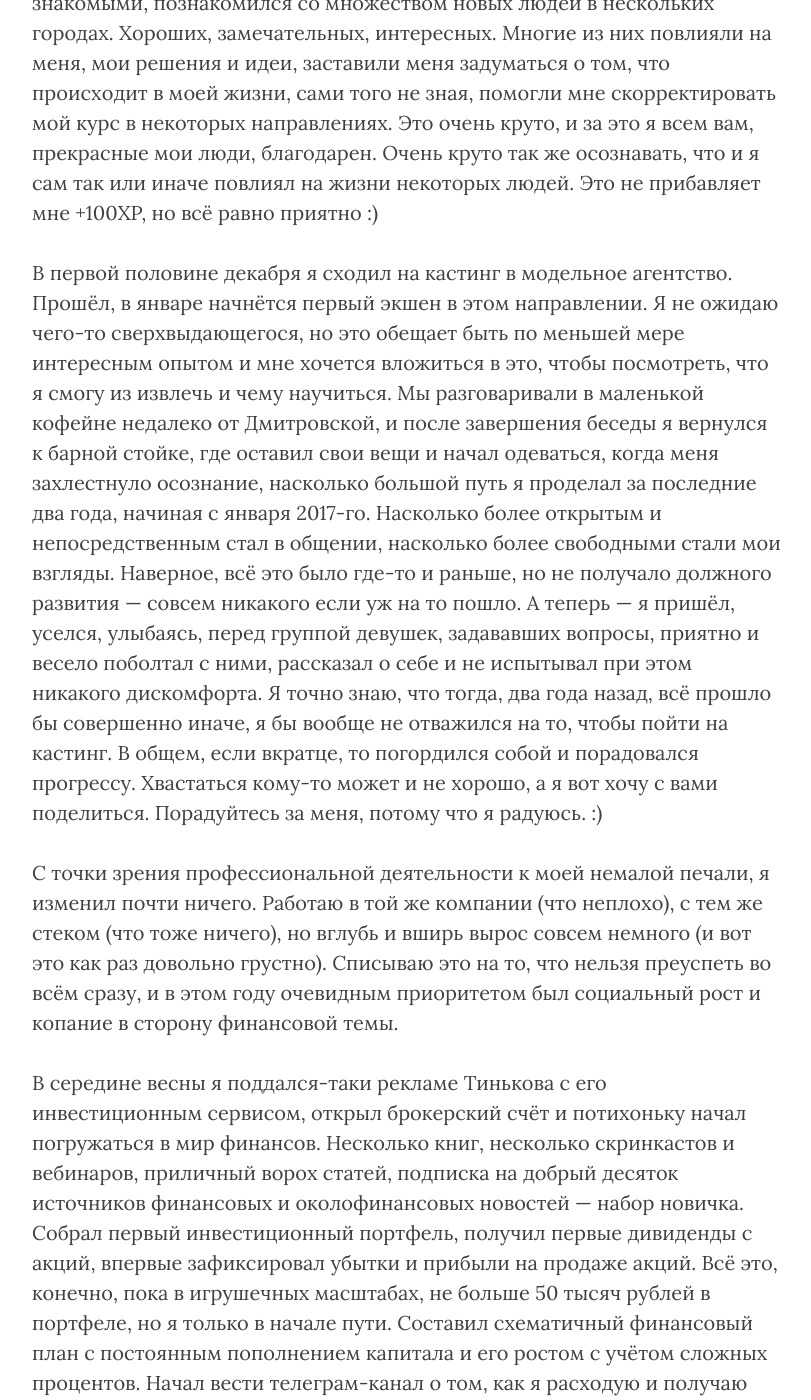
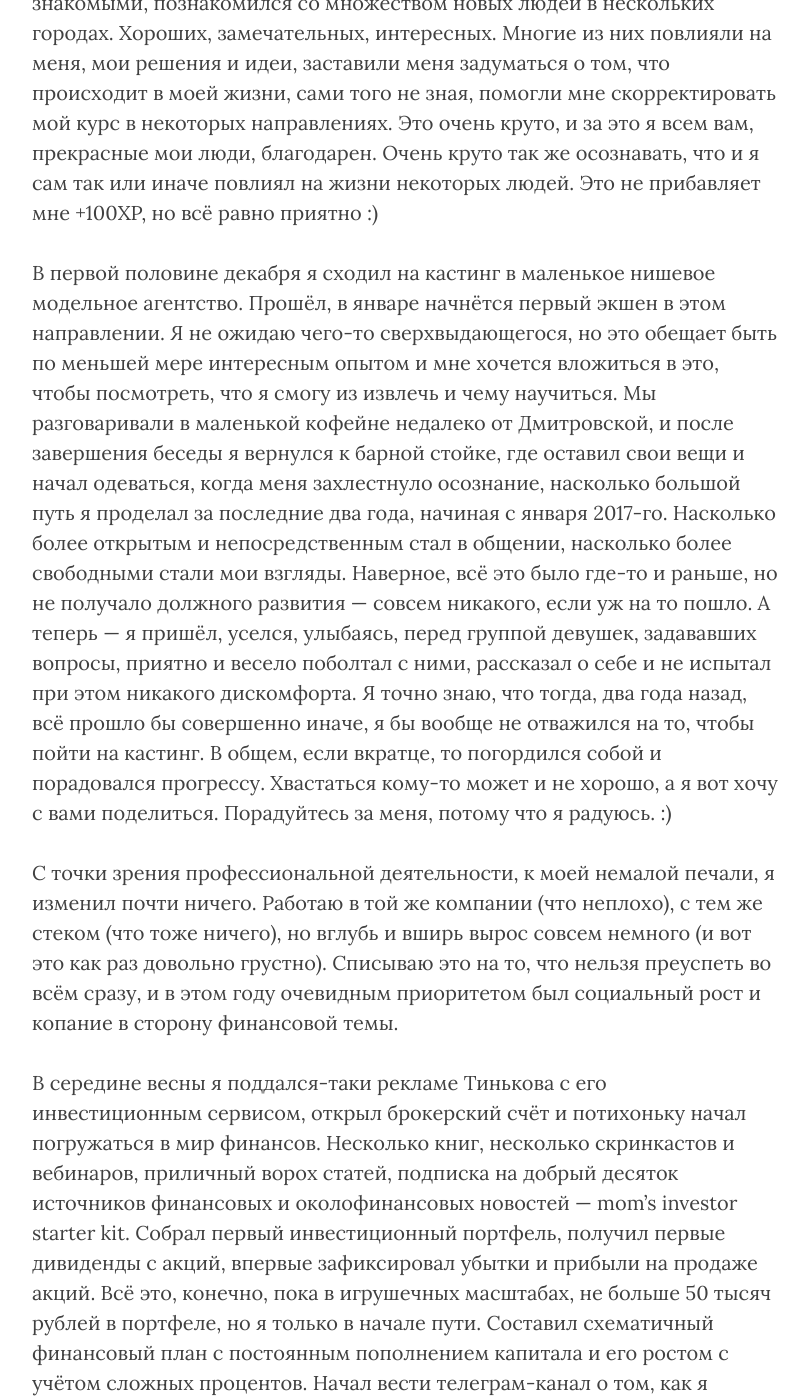
Before and after one commit to Freika/freika.github.io, a Jekyll site: the page built from _posts/2018-12-18-itogi-2018.md, in a window 1280 px wide and 1400 px high, scrolled down 4915 px. Shown: the whole window, without its empty margins (233-1044 px from the left). Built offline with Jekyll 4.4.1, drawn with Linux system fonts in a browser that asks for light colours; nearby versions of some CDN libraries; comment, search, counter and statistics services are not loaded; some of the changed text lies outside the part shown.

Commit message:
Update post.

```diff
--- a/_posts/2018-12-18-itogi-2018.md
+++ b/_posts/2018-12-18-itogi-2018.md
@@ -51,21 +42,19 @@
 
 Как всегда, люди решают. Я всю свою осознанную жизнь считал себя интровертом, но в этом году, с учётом повторяющихся время от времени замечаний в духе "а ты, видимо, экстраверт, да?", этот момент стоит, пожалуй, пересмотреть. Знакомства, общение, люди, всё это влияет на жизнь больше, чем можно было бы подумать. Я развиртуалился со старыми знакомыми, познакомился со множеством новых людей в нескольких городах. Хороших, замечательных, интересных. Многие из них повлияли на меня, мои решения и идеи, заставили меня задуматься о том, что происходит в моей жизни, сами того не зная, помогли мне скорректировать мой курс в некоторых направлениях. Это очень круто, и за это я всем вам, прекрасные мои люди, благодарен. Очень круто так же осознавать, что и я сам так или иначе повлиял на жизни некоторых людей. Это не прибавляет мне +100XP, но всё равно приятно :)
 
-В первой половине декабря я сходил на кастинг в модельное агентство. Прошёл, в январе начнётся первый экшен в этом направлении. Я не ожидаю чего-то сверхвыдающегося, но это обещает быть по меньшей мере интересным опытом и мне хочется вложиться в это, чтобы посмотреть, что я смогу из извлечь и чему научиться. Мы разговаривали в маленькой кофейне недалеко от Дмитровской, и после завершения беседы я вернулся к барной стойке, где оставил свои вещи и начал одеваться, когда меня захлестнуло осознание, насколько большой путь я проделал за последние два года, начиная с января 2017-го. Насколько более открытым и непосредственным стал в общении, насколько более свободными стали мои взгляды. Наверное, всё это было где-то и раньше, но не получало должного развития — совсем никакого если уж на то пошло. А теперь — я пришёл, уселся, улыбаясь, перед группой девушек, задававших вопросы, приятно и весело поболтал с ними, рассказал о себе и не испытывал при этом никакого дискомфорта. Я точно знаю, что тогда, два года назад, всё прошло бы совершенно иначе, я бы вообще не отважился на то, чтобы пойти на кастинг. В общем, если вкратце, то погордился собой и порадовался прогрессу. Хвастаться кому-то может и не хорошо, а я вот хочу с вами поделиться. Порадуйтесь за меня, потому что я радуюсь. :)
+В первой половине декабря я сходил на кастинг в маленькое нишевое модельное агентство. Прошёл, в январе начнётся первый экшен в этом направлении. Я не ожидаю чего-то сверхвыдающегося, но это обещает быть по меньшей мере интересным опытом и мне хочется вложиться в это, чтобы посмотреть, что я смогу из извлечь и чему научиться. Мы разговаривали в маленькой кофейне недалеко от Дмитровской, и после завершения беседы я вернулся к барной стойке, где оставил свои вещи и начал одеваться, когда меня захлестнуло осознание, насколько большой путь я проделал за последние два года, начиная с января 2017-го. Насколько более открытым и непосредственным стал в общении, насколько более свободными стали мои взгляды. Наверное, всё это было где-то и раньше, но не получало должного развития — совсем никакого, если уж на то пошло. А теперь — я пришёл, уселся, улыбаясь, перед группой девушек, задававших вопросы, приятно и весело поболтал с ними, рассказал о себе и не испытал при этом никакого дискомфорта. Я точно знаю, что тогда, два года назад, всё прошло бы совершенно иначе, я бы вообще не отважился на то, чтобы пойти на кастинг. В общем, если вкратце, то погордился собой и порадовался прогрессу. Хвастаться кому-то может и не хорошо, а я вот хочу с вами поделиться. Порадуйтесь за меня, потому что я радуюсь. :)
 
 
 
-С точки зрения профессиональной деятельности к моей немалой печали, я изменил почти ничего. Работаю в той же компании (что неплохо), с тем же стеком (что тоже ничего), но вглубь и вширь вырос совсем немного (и вот это как раз довольно грустно). Списываю это на то, что нельзя преуспеть во всём сразу, и в этом году очевидным приоритетом был социальный рост и копание в сторону финансовой темы.
+С точки зрения профессиональной деятельности, к моей немалой печали, я изменил почти ничего. Работаю в той же компании (что неплохо), с тем же стеком (что тоже ничего), но вглубь и вширь вырос совсем немного (и вот это как раз довольно грустно). Списываю это на то, что нельзя преуспеть во всём сразу, и в этом году очевидным приоритетом был социальный рост и копание в сторону финансовой темы.
 
 
-
-В середине весны я поддался-таки рекламе Тинькова с его инвестиционным сервисом, открыл брокерский счёт и потихоньку начал погружаться в мир финансов. Несколько книг, несколько скринкастов и вебинаров, приличный ворох статей, подписка на добрый десяток источников финансовых и околофинансовых новостей — набор новичка. Собрал первый инвестиционный портфель, получил первые дивиденды с акций, впервые зафиксировал убытки и прибыли на продаже акций. Всё это, конечно, пока в игрушечных масштабах, не больше 50 тысяч рублей в портфеле, но я только в начале пути. Составил схематичный финансовый план с постоянным пополнением капитала и его ростом с учётом сложных процентов. Начал вести телеграм-канал о том, как я расходую и получаю деньги, о своём погружении в финансы и это вот всё. Теперь я могу говорить о деньгах много и долго :D Наверняка кому-то уже этим успел надоесть, но ничего с этим поделать не могу и не очень хочу — я вижу в этом путь к финансовой независимости и возможности заниматься тем, что мне действительно по душе.
-
+В середине весны я поддался-таки рекламе Тинькова с его инвестиционным сервисом, открыл брокерский счёт и потихоньку начал погружаться в мир финансов. Несколько книг, несколько скринкастов и вебинаров, приличный ворох статей, подписка на добрый десяток источников финансовых и околофинансовых новостей — mom's investor starter kit. Собрал первый инвестиционный портфель, получил первые дивиденды с акций, впервые зафиксировал убытки и прибыли на продаже акций. Всё это, конечно, пока в игрушечных масштабах, не больше 50 тысяч рублей в портфеле, но я только в начале пути. Составил схематичный финансовый план с постоянным пополнением капитала и его ростом с учётом сложных процентов. Начал вести телеграм-канал о том, как я расходую и получаю деньги, о своём погружении в финансы и это вот всё. Теперь я могу говорить о деньгах много и долго :D Наверняка кому-то уже этим успел надоесть, но ничего с этим поделать не могу и не очень хочу — я вижу в этом путь к финансовой независимости и возможности заниматься тем, что мне действительно по душе.
 
 
 Из запланированного и обозначенного на 2018 удалось выполнить примерно половину. Ещё что-то, вроде переезда в Москву, было незапланированным, но довольно грандиозным. На 2019 уже набралось порядка 10 пунктов, часть которых всё ещё под вопросом. Это потребует отдельного времени на размышление.
 
-Про деньги напишу в своём [телеграм-канале про деньги](https://t.me/successismyonlymthrfckngoption).
+Про финансовые итоги напишу в своём [телеграм-канале про деньги](https://t.me/successismyonlymthrfckngoption).
 
 Я стал больше фотографировать, хочу немного углубить это направление в 2019-м.
 
```
Also changed, not shown: other parts of _posts/2018-12-18-itogi-2018.md (+5 -14 lines).
